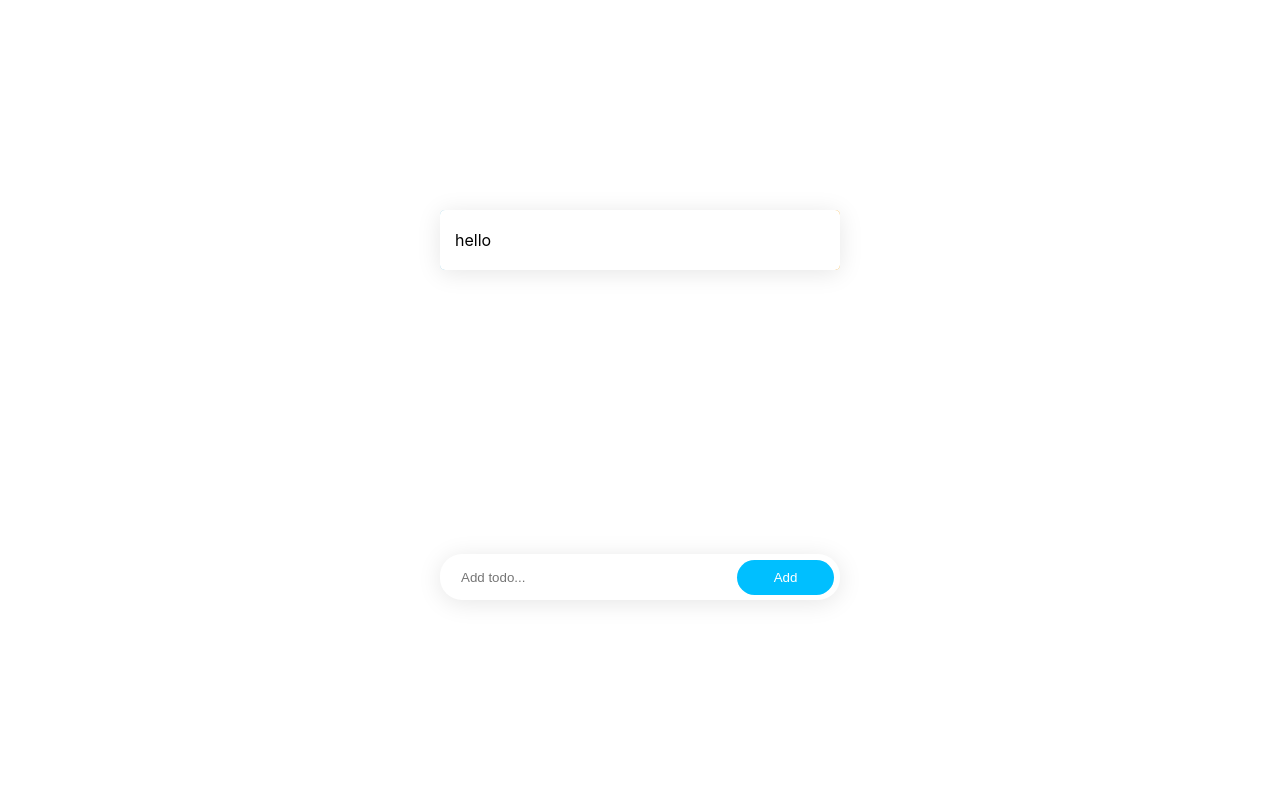
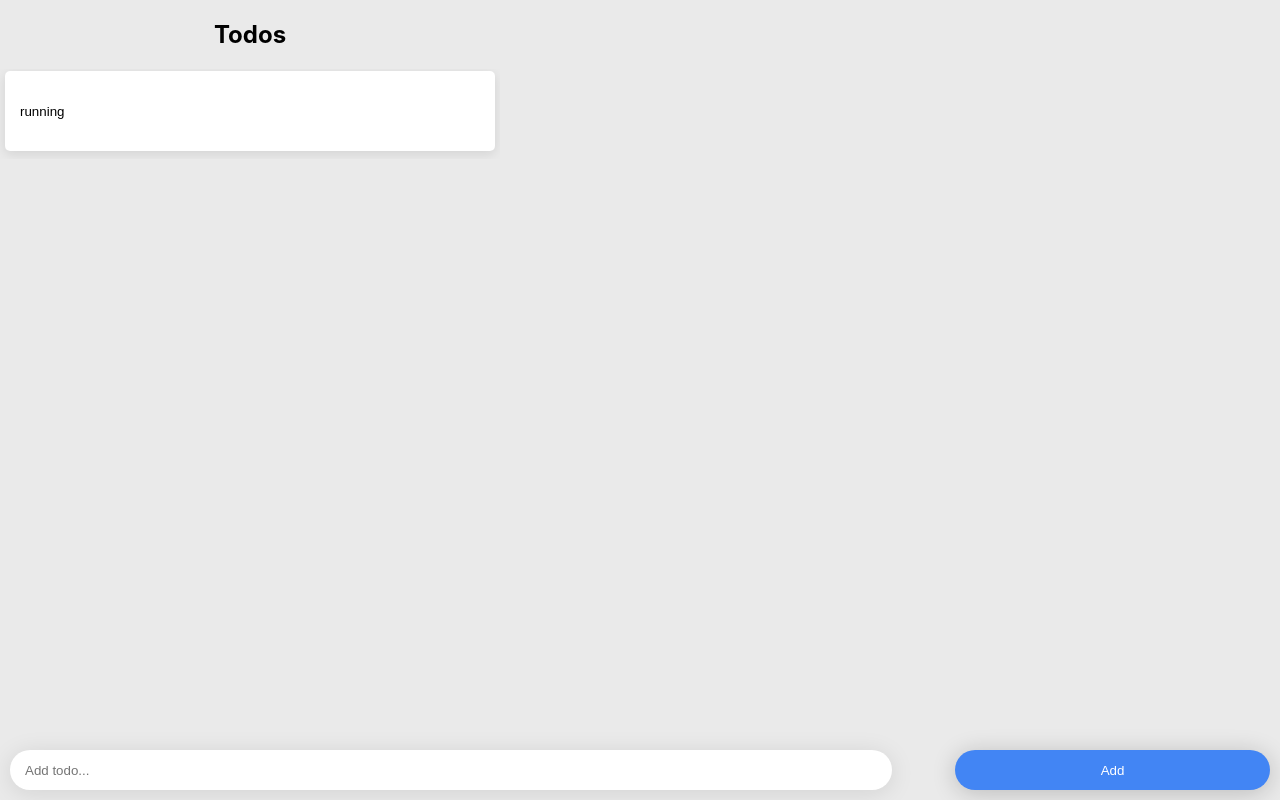
Before and after one commit to mattshardman/redux-todo, a React (Create React App) app: page / in a window 1280 px wide. Built offline with nearby package versions, Linux system fonts and the light colour scheme.

Commit message:
allow slidable setting of completed

```diff
--- a/package.json
+++ b/package.json
@@ -15,7 +15,8 @@
     "start": "react-scripts start",
     "build": "react-scripts build",
     "test": "react-scripts test",
-    "eject": "react-scripts eject"
+    "eject": "react-scripts eject",
+    "now-build": "react-scripts build"
   },
   "eslintConfig": {
     "extends": "react-app"
--- a/src/App.js
+++ b/src/App.js
@@ -13,7 +13,8 @@ const Wrapper = styled.div`
   display: flex;
   justify-content: center;
   align-items: center;
-`
+  background: #eaeaea;
+`;
 
 class App extends Component {
   render() {
--- a/src/components/Todo.js
+++ b/src/components/Todo.js
@@ -4,51 +4,48 @@ import styled from 'styled-components';
 const TodoItem = styled.div`
     position: relative;
     box-sizing: border-box;
-    width: 80%;
-    height: 60px;
+    width: calc(100% - 10px);
+    height: 80px;
     display: flex;
     justify-content: space-between;
     align-items: center;
     background: #fff;
     -webkit-tap-highlight-color: transparent;
-    margin: 10px 0;
+    margin: 2.5px 0px;
     border-radius: 5px;
     cursor: pointer;
 `;
 
-const ListItem = styled.div`
+const ListItem = styled.button`
     z-index: 10;
     box-sizing: border-box;
-    text-decoration: ${({ complete }) => complete ? 'line-through' : 'none'};
+    border: none;
+    outline: none;
     position: absolute;
     padding: 0 15px;
     width: 100%;
     height: 100%;
     display: flex;
-    background: #fff;
     border-radius: 5px;
     justify-content: space-between;
     -webkit-tap-highlight-color: transparent;
     align-items: center;
-    box-shadow: 0 3px 25px rgba(0,0,0,0.1);
+    box-shadow: 0 3px 12px rgba(0,0,0,0.1);
+    background: ${({deleteMode}) => deleteMode ? 'red' : '#fff'};
+    text-decoration: ${({ complete }) => complete ? 'line-through' : 'none'};
+    border-top-left-radius: ${({ complete }) => complete ? '30px' : '5px'};
     transform: ${({dragPosition}) => `translateX(${-dragPosition}px)`};
-`;
+    transition: ${({finished}) => finished ? 'border-top-left-radius 250ms, transform 250ms, background 420ms' : 'none'};
+    animation-name: ${({index}) => !index && 'demo'};
+    animation-duration: 2s;
+    animation-iteration-count: 1;
 
-const DeleteButton = styled.button`
-    position: absolute;
-    top: 0;
-    right: 0;
-    height: 100%;
-    background: orange;
-    width: 50%;
-    border-radius: 5px;
-    color: white;
-    border: none;
-    display: flex;
-    justify-content: flex-end;
-    outline: none;
-    background: ${({deleteReady}) => deleteReady ? 'red' : 'orange'};
-    transition: background 0.5s;
+    @keyframes demo {
+        0% { transform: translateX(0); }
+        25% { transform: translateX(80px); }
+        75% { transform: translateX(80px); }
+        100% { transform: translateX(0); }
+    }
 `;
 
 const CompleteButton = styled.button`
@@ -56,75 +53,123 @@ const CompleteButton = styled.button`
     top: 0;
     left: 0;
     height: 100%;
-    width: 50%;
+    width: 100%;
     border-radius: 5px;
     color: white;
     border: none;
     display: flex;
     justify-content: flex-start;
     outline: none;
-    background: ${({completed}) => completed ? 'deepskyblue' : 'skyblue'};
+    background: ${({willSetComplete}) => willSetComplete ? '#0F9D58' : '#ddd'};
     transition: background 0.5s;
 `;
 
+const DeleteButton = styled.button`
+    background: none;
+    border: none;
+`;
 
-function Todo({ todo, toggleCompleted, deleteTodo }) {
+const DemoTouch = styled.div`
+    position: absolute;
+    left: 45px;
+    height: 50px;
+    width: 50px;
+    border-radius: 50%;
+    background: #4285F4;
+    animation-name: demo-touch;
+    animation-duration: 2s;
+    animation-iteration-count: 1;
+    animation-fill-mode: forwards;
+
+    @keyframes demo-touch {
+        0% { display: block; opacity: 0; }
+        25% { display: block; opacity: 1; }
+        75% { display: block; opacity: 1; }
+        100% { display: none; opacity: 0;  }
+    }
+`;
+
+
+function Todo({ index, todo, toggleCompleted, deleteTodo }) {
     const [start, setStart] = useState(0);
     const [dragPosition, setDragPosition] = useState(0);
-    const [deleteReady, setDeleteReady] = useState(false);
+    const [finished, setFinished] =  useState(false);
+
+    const [willSetComplete, setWillSetComplete] = useState(false);
 
     const touchStartHandler = (e) => {
+        setFinished(false);
+
         if(!start) {
             return setStart(e.touches[0].pageX)
         }
         return setStart(start + e.touches[0].pageX)
     }
 
-    const calcDrag = (e) => {
+    const touchMoveHandler = (e) => {
         if (e.touches) {
             const { pageX } = e.touches[0];
 
-            if (start - pageX > 70) {
-                setDeleteReady(true);
+            if(start - pageX > 0) {
+                return setDragPosition(0);
             }
 
+            if (todo.complete && start - pageX < -100) {
+                setWillSetComplete(false);
+            }
+
+            if (!todo.complete && start - pageX < -100) {
+                setWillSetComplete(true);
+            }
             return setDragPosition(start - pageX || 0);
         }
     }
 
     const touchEndHandler = (e) => {
-        if (dragPosition > 150) {
-            deleteTodo(todo.id);
-        }
-
-        if(dragPosition > 40) {
-            setStart(55);
-            setDeleteReady(false);
-            return setDragPosition(55);
-        }
-
-        if(dragPosition < -40) {
-            setStart(-55);
-            return setDragPosition(-55);
+        if(dragPosition < -100) {
+            setStart(0);
+            setFinished(true);
+            toggleCompleted(todo.id)
+            return setDragPosition(0);
         }
 
         setStart(0);
+        setFinished(true);
         return setDragPosition(0);
+    }
+
+    const listItemProps = {
+        index,
+        finished,
+        dragPosition,
+        complete: todo.complete
     }
 
     return (
         <TodoItem>
             <ListItem
-                complete={todo.complete}
-                dragPosition={dragPosition}
+                {...listItemProps}
                 onTouchStart={touchStartHandler}
-                onTouchMove={calcDrag}
+                onTouchMove={touchMoveHandler}
                 onTouchEnd={touchEndHandler}
             >
+                { !index &&
+                    <DemoTouch
+                        index={index}
+                    />
+                }
                 {todo.text}
+                { todo.complete &&
+                <DeleteButton onClick={() => deleteTodo(todo.id)}>
+                    <i className="material-icons">
+                        delete
+                    </i>
+                </DeleteButton>
+                }
             </ListItem>
             <CompleteButton
                 completed={todo.completed}
+                willSetComplete={willSetComplete}
                 onClick={() => toggleCompleted(todo.id)}
             >
                 <div style={{ width: 40, display: 'flex', justifyContent: 'center' }}>
@@ -133,16 +178,6 @@ function Todo({ todo, toggleCompleted, deleteTodo }) {
                     </i>
                 </div>
             </CompleteButton>
-            <DeleteButton
-                deleteReady={deleteReady}
-                onClick={() => deleteTodo(todo.id)}
-            >
-                <div style={{ width: 40, display: 'flex', justifyContent: 'center' }}>
-                    <i className="material-icons">
-                        delete
-                    </i>
-                </div>
-            </DeleteButton>
         </TodoItem>
     )
 }
--- a/src/components/TodoList.js
+++ b/src/components/TodoList.js
@@ -1,5 +1,6 @@
 import React, { useState } from 'react';
 import { connect } from 'react-redux'
+import { bindActionCreators } from 'redux';
 import { addTodo, toggleCompleted, deleteTodo } from './actions';
 import styled from 'styled-components';
 
@@ -7,9 +8,20 @@ import Todo from './Todo';
 
 const Section = styled.section`
     box-sizing: border-box;
-    position: relative;
+    position: absolute;
+    top: 0;
+    bottom: 0;
+    left: 0;
+    right: 0;
     width: 500px;
-    max-width: 90%;
+    max-width: 100%;
+    overflow: hidden;
+`;
+
+const Header = styled.h1`
+    display: flex;
+    width: 100%;
+    justify-content: center;
 `;
 
 const TodoWrapper = styled.div`
@@ -18,23 +30,25 @@ const TodoWrapper = styled.div`
     justify-content: flex-start;
     align-items: center;
     flex-direction: column;
-    height: 400px;
-`
+    overflow-Y: scroll;
+    overflow-X: hidden;
+    min-height: 90px;
+    transform: all 3s;
+`;
 
 const ButtonWrapper = styled.form`
+    z-index: 1000;
     box-sizing: border-box;
-    position: absolute;
+    position: fixed;
     bottom: 0;
     left: 0;
     border: none;
     border-radius: 22px;
-    padding: 3px 6px;
-    width: 80%;
-    margin: 0 10%;
+    width: 100%;
+    padding: 10px;
     display: flex;
     align-items: center;
     justify-content: space-between;
-    box-shadow: 0 3px 25px rgba(0,0,0,0.1);
 `;
 
 const Input = styled.input`
@@ -45,18 +59,20 @@ const Input = styled.input`
     height: 40px;
     padding: 0 15px;
     outline: none;
+    box-shadow: 0 3px 25px rgba(0,0,0,0.1);
 `;
 
 const Button = styled.button`
     box-sizing: border-box;
     width: 25%;
-    height: 35px;
-    background: deepskyblue;
+    height: 40px;
+    background: #4285F4;
     border-radius: 20px;
     border: none;
     color: #fff;
     outline: none;
-`
+    box-shadow: 0 3px 25px rgba(0,0,0,0.2);
+`;
 
 function TodoList(props) {
     const [field, setField] = useState('');
@@ -64,13 +80,17 @@ function TodoList(props) {
 
     return (
         <Section>
+            <Header>Todos</Header>
+
             <TodoWrapper>
-                { todos.map(todo =>
+                { todos.map((todo, index) =>
                     <Todo
                         key={todo.id}
+                        index={index}
                         toggleCompleted={props.toggleCompleted}
                         deleteTodo={props.deleteTodo}
-                        todo={todo} />)
+                        todo={todo}
+                    />)
                 }
             </TodoWrapper>
 
@@ -97,4 +117,8 @@ const mapStateToProps = state => {
     return {state}
 }
 
-export default connect(mapStateToProps, { addTodo, toggleCompleted, deleteTodo })(TodoList);
+const mapDispatchToProps = dispatch => {
+    return bindActionCreators({ addTodo, toggleCompleted, deleteTodo });
+}
+
+export default connect(mapStateToProps, mapDispatchToProps)(TodoList);
--- a/src/components/reducers/todos.js
+++ b/src/components/reducers/todos.js
@@ -1,10 +1,12 @@
 import uuid from 'uuid';
 
-export default (state = [{
-    id: 2,
-    text: 'hello',
+const defaultState = [{
+    id: uuid(),
+    text: 'running',
     complete: false
-}], action) => {
+}];
+
+export default (state = defaultState, action) => {
     switch(action.type) {
         case 'ADD_TODO':
             const todo = {
@@ -12,7 +14,9 @@ export default (state = [{
                 complete: false,
                 text: action.payload
             };
+
             return [...state, todo];
+
         case 'TOGGLE_COMPLETED':
             const newState = state.map(each => {
                 if (each.id === action.payload) {
@@ -23,9 +27,12 @@ export default (state = [{
                 }
                 return {...each};
             });
+
             return newState;
+
         case 'DELETE_TODO':
             return state.filter(each => each.id !== action.payload);
+
         default:
             return state;
     }
```
Also changed, not shown: now.json (added, +16 -0 lines).
